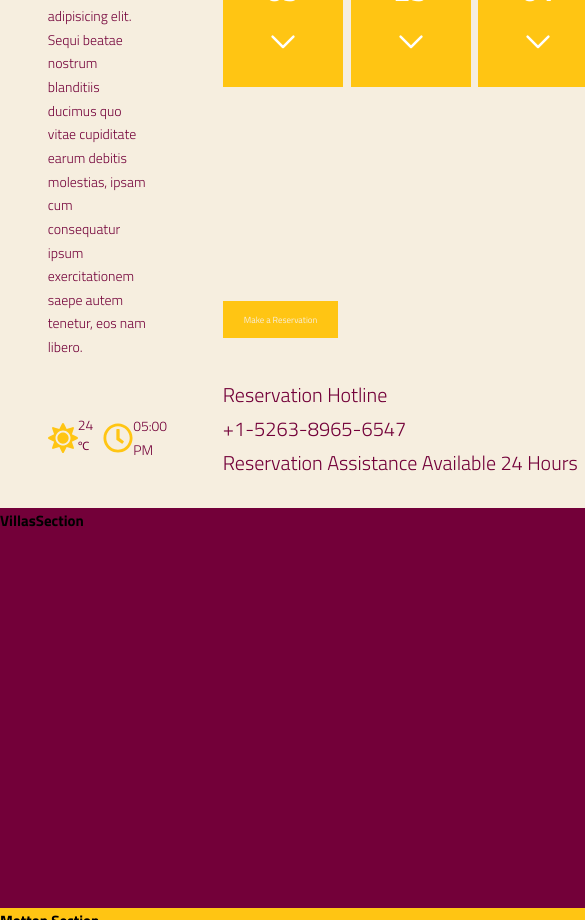
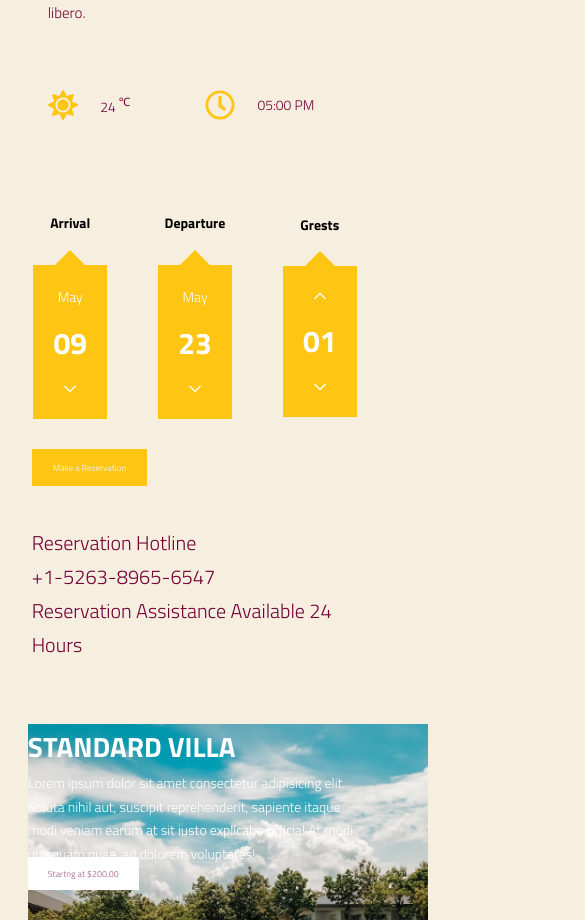
Before and after one commit to claudiobelempb/project-vlv-website, a Next.js app: page / in a window 390 px wide. Shown: the part 1080-2000 px from the top of the page, 585 px wide, since content can reach past the window. Built offline with nearby package versions, Linux system fonts and the light colour scheme.

Commit message:
start villa

```diff
--- a/src/app/page.module.css
+++ b/src/app/page.module.css
@@ -89,7 +89,7 @@
   }
 }
 
-#booking_content {
+#booking_container {
   grid-column: center-start / col-end 6;
   padding: var(--lg);
 
@@ -116,7 +116,11 @@
 
   & .booking_paragraph {
     padding: 2rem;
+
     color: var(--red-500);
+    @media screen and (max-width: 600px) {
+      font-size: 1.5rem;
+    }
   }
   & .booking_icons_content {
     display: grid;
@@ -145,14 +149,30 @@
       }
     }
   }
+  @media screen and (max-width: 800px) {
+    /* padding: 4vh 3vw; */
+    grid-column: center-start / center-end;
+
+    & .booking_title {
+      text-align: center;
+      &::after {
+        left: 40%;
+        width: 20%;
+      }
+
+      @media screen and (max-width: 600px) {
+        font-size: 2rem;
+      }
+    }
+  }
 }
 
 #booking_date_container {
   grid-column: col-start 7 / center-end;
-  padding: var(--lg);
 
   display: grid;
   grid-template-rows: repeat(2, 1fr);
+  row-gap: 2rem;
   /* background-color: var(--red-400); */
 
   & .booking_date_content {
@@ -164,10 +184,10 @@
 
   & .booking_date_contact {
     height: 100%;
-    display: flex;
-    flex-direction: column;
-    align-items: flex-start;
-    justify-content: flex-end;
+    display: grid;
+    place-items: flex-start;
+    place-content: flex-start;
+    /* padding: var(--lg); */
 
     & a:link,
     & a:visited {
@@ -196,12 +216,26 @@
       font-size: 2rem;
     }
   }
+
+  @media screen and (max-width: 800px) {
+    padding: 4vh 3vw;
+    grid-column: center-start / center-end;
+    row-gap: 7vw;
+  }
+
+  @media screen and (max-width: 600px) {
+    & .booking_date_contact {
+      grid-template-rows: repeat(2, max-content);
+      padding: 0 2rem;
+    }
+  }
 }
 
 #villas_content {
-  background-color: var(--red-500);
+  /* background-color: var(--red-500); */
   grid-column: container-start / container-end;
-  height: 400px;
+  /* height: 400px; */
+  padding: var(--lg);
 }
 
 #motto_content {
--- a/src/app/page.tsx
+++ b/src/app/page.tsx
@@ -1,8 +1,11 @@
 import { CardDate } from '@/components/CardDate';
+import { CardVillar } from '@/components/CardVillar';
 import { NavBar } from '@/components/NavBar';
 import Link from 'next/link';
 import { FaRegClock, FaSun } from 'react-icons/fa';
 import styles from './page.module.css';
+
+import ImgCardVillar from '../../public/img/Villas/villa-1.jpg';
 
 export default function Home() {
   return (
@@ -25,7 +28,7 @@ export default function Home() {
         </div>
       </header>
 
-      <section id={styles.booking_content}>
+      <section id={styles.booking_container}>
         <h2 className={styles.booking_title}>Discover Serenity</h2>
         <p className={styles.booking_paragraph}>
           Lorem ipsum dolor sit amet consectetur adipisicing elit. Sequi beatae
@@ -62,7 +65,20 @@ export default function Home() {
       </section>
 
       <section id={styles.villas_content}>
-        <h1>VillasSection</h1>
+        <CardVillar
+          title='Standard Villa'
+          description='Lorem ipsum dolor sit amet consectetur adipisicing elit. Soluta nihil aut, suscipit reprehenderit, sapiente itaque modi veniam earum at sit iusto explicabo officia! At modi quisquam quae, ad dolorem voluptates!'
+          src={ImgCardVillar}
+          link='#'
+          linkTitulo='Startng at $200.00'
+        />
+        <CardVillar
+          title='Standard Villa'
+          description='Lorem ipsum dolor sit amet consectetur adipisicing elit. Soluta nihil aut, suscipit reprehenderit, sapiente itaque modi veniam earum at sit iusto explicabo officia! At modi quisquam quae, ad dolorem voluptates!'
+          src={ImgCardVillar}
+          link='#'
+          linkTitulo='Startng at $200.00'
+        />
       </section>
 
       <section id={styles.motto_content}>
--- a/src/components/CardDate/CardDate.module.css
+++ b/src/components/CardDate/CardDate.module.css
@@ -4,7 +4,7 @@
     text-align: center;
     margin-bottom: 3rem;
   }
-  .card_content {
+  & .card_content {
     background-color: var(--yellow-500);
     padding: 2rem 4rem;
     position: relative;
@@ -48,4 +48,27 @@
       z-index: -1;*/
     }
   }
+
+  @media screen and (max-width: 800px) {
+    & .card_content {
+      grid-template-columns: repeat(3, 1fr);
+      grid-template-rows: min-content;
+      padding: 2rem;
+      gap: 1rem;
+    }
+  }
+
+  @media screen and (max-width: 600px) {
+    & .card_content {
+      grid-template-columns: min-content;
+      padding: 2rem;
+      gap: 1rem;
+
+      & svg {
+        width: 2rem;
+        height: 2rem;
+        color: white;
+      }
+    }
+  }
 }
--- /dev/null
+++ b/src/components/CardVillar/index.tsx
@@ -0,0 +1,30 @@
+import Image, { StaticImageData } from 'next/image';
+import Link from 'next/link';
+import styles from './styles.module.css';
+
+type CardVillarProps = {
+  title: string;
+  description: string;
+  src: string | StaticImageData;
+  link: string;
+  linkTitulo: string;
+};
+
+export const CardVillar: React.FC<CardVillarProps> = ({
+  title,
+  description,
+  src,
+  link,
+  linkTitulo
+}) => {
+  return (
+    <article className={styles.container}>
+      <Image src={src} alt='' />
+      <div className={styles.content}>
+        <h4>{title}</h4>
+        <p>{description}</p>
+        <Link href={link}>{linkTitulo}</Link>
+      </div>
+    </article>
+  );
+};
--- /dev/null
+++ b/src/components/CardVillar/styles.module.css
@@ -0,0 +1,29 @@
+.container {
+  display: grid;
+  grid-template-columns: max-content;
+  grid-template-rows: repeat(3, 1fr);
+  position: relative;
+  & img {
+    object-fit: cover;
+    width: 40rem;
+    height: 40rem;
+  }
+}
+
+.content {
+  position: absolute;
+  grid-template-columns: 1fr;
+  grid-template-rows: repeat(3, max-content);
+
+  & h4 {
+    text-transform: uppercase;
+    font-size: var(--lg);
+    color: white;
+  }
+
+  & a {
+    padding: 1rem 2rem;
+    background-color: white;
+    color: var(--red-400);
+  }
+}
```
